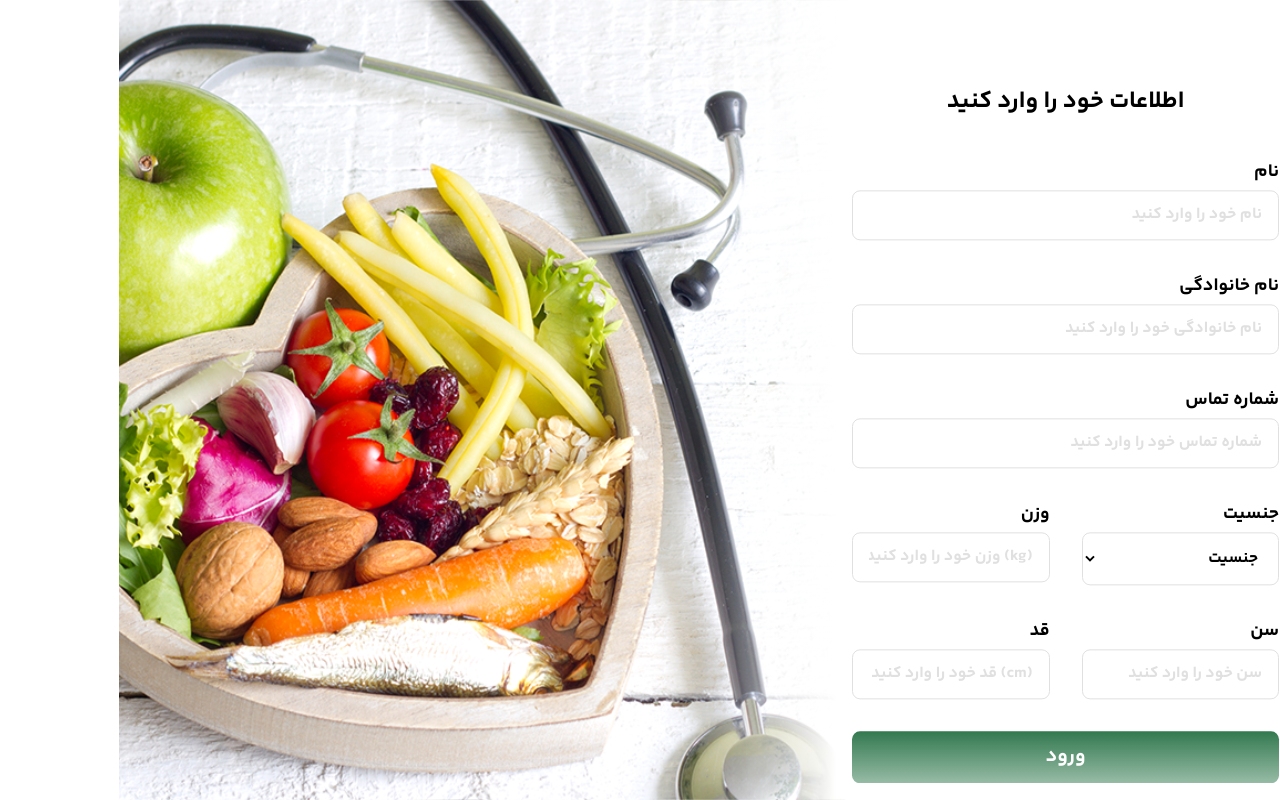
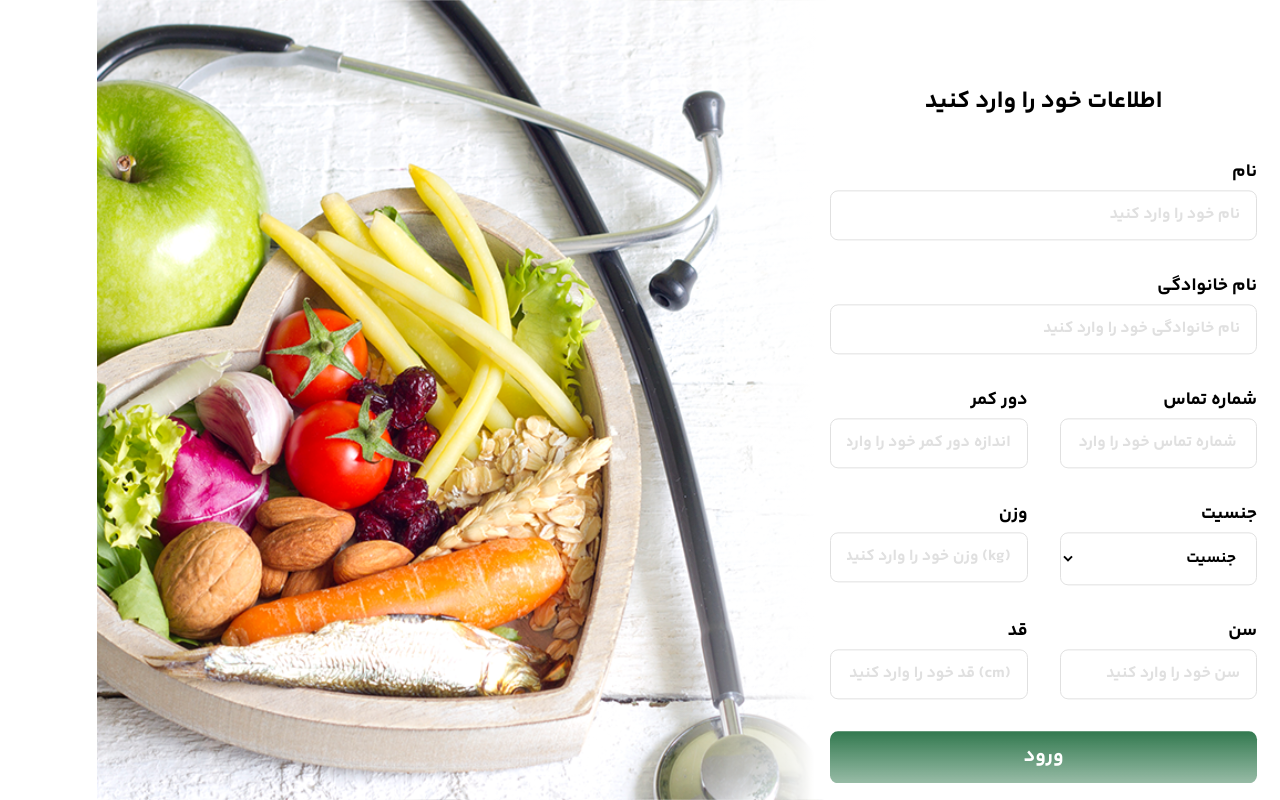
Before and after one commit to ParsaBordbar/Healthcare_Diet, a Next.js app in the folder client/: page /register/diets-bmi in a window 1280 px wide. Built offline with nearby package versions, Linux system fonts and the light colour scheme.

Commit message:
add new field in bmi form register it is valid

```diff
--- a/client/src/components/bmiForms/index.tsx
+++ b/client/src/components/bmiForms/index.tsx
@@ -9,10 +9,12 @@ import { AllContextType, useMyContext } from "@/hooks/useContext/Context";
 const BmiFormDiet = () => {
   // const { Bmi, setBmi } = useMyContext();
 
-  const { control, handelValueInputs, register, errors, handleSubmit } = useBmi();
+  const { control, handelValueInputs, register, errors, handleSubmit } =
+    useBmi();
   const nameRef = useRef<HTMLInputElement | null>(null);
   const lastNameRef = useRef<HTMLInputElement | null>(null);
   const phoneNumberRef = useRef<HTMLInputElement | null>(null);
+  const abdominalCircumferenceRef = useRef<HTMLInputElement | null>(null);
   const ageRef = useRef<HTMLInputElement | null>(null);
   const heightRef = useRef<HTMLInputElement | null>(null);
   const weightRef = useRef<HTMLInputElement | null>(null);
@@ -24,6 +26,7 @@ const BmiFormDiet = () => {
     nameRef,
     lastNameRef,
     phoneNumberRef,
+    abdominalCircumferenceRef,
     genderRef,
     weightRef,
     ageRef,
@@ -38,6 +41,8 @@ const BmiFormDiet = () => {
       lastNameRef.current?.focus();
     } else if (errors.phoneNumber) {
       phoneNumberRef.current?.focus();
+    } else if (errors.abdominalCircumference) {
+      abdominalCircumferenceRef.current?.focus();
     } else if (errors.gender) {
       genderRef.current?.focus();
     } else if (errors.weight) {
@@ -112,9 +117,23 @@ const BmiFormDiet = () => {
               {...field}
               error={!!errors.phoneNumber}
               ref={phoneNumberRef}
-              parentClassName="col-span-2 lg:col-span-4"
+              parentClassName="col-span-2 lg:col-span-2"
               label="شماره تماس"
-              placeholder="شماره تماس خود را وارد کنید"
+              placeholder=" شماره تماس خود را وارد کنید"
+            />
+          )}
+        />
+        <Controller
+          control={control}
+          name="abdominalCircumference"
+          render={({ field }) => (
+            <MainInput
+              {...field}
+              error={!!errors.abdominalCircumference}
+              ref={abdominalCircumferenceRef}
+              parentClassName="col-span-2 lg:col-span-2"
+              label="دور کمر"
+              placeholder="اندازه دور کمر خود را وارد کنید"
             />
           )}
         />
```
